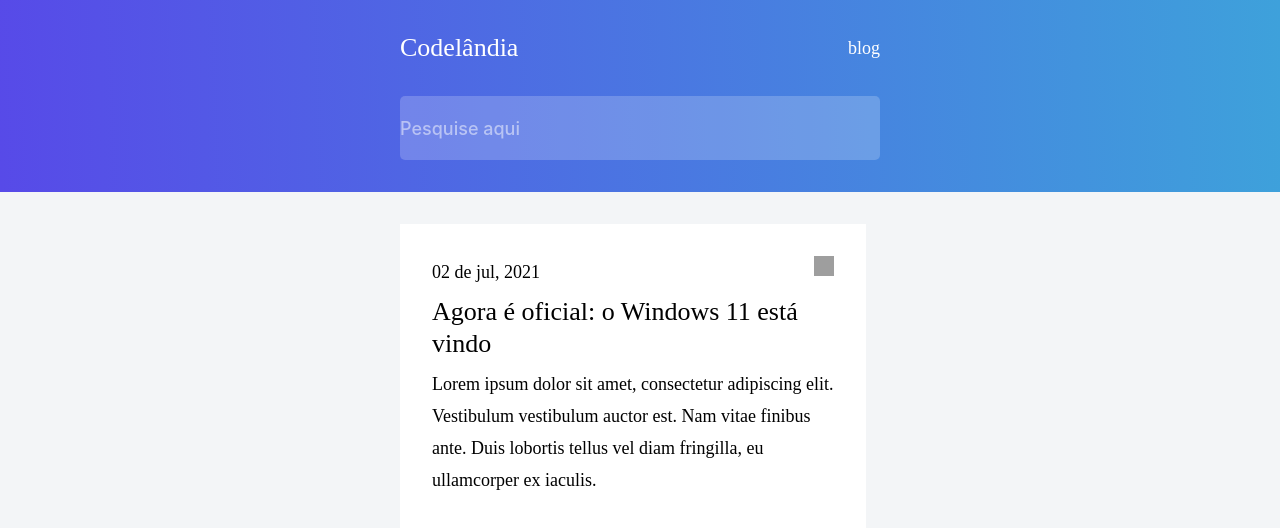
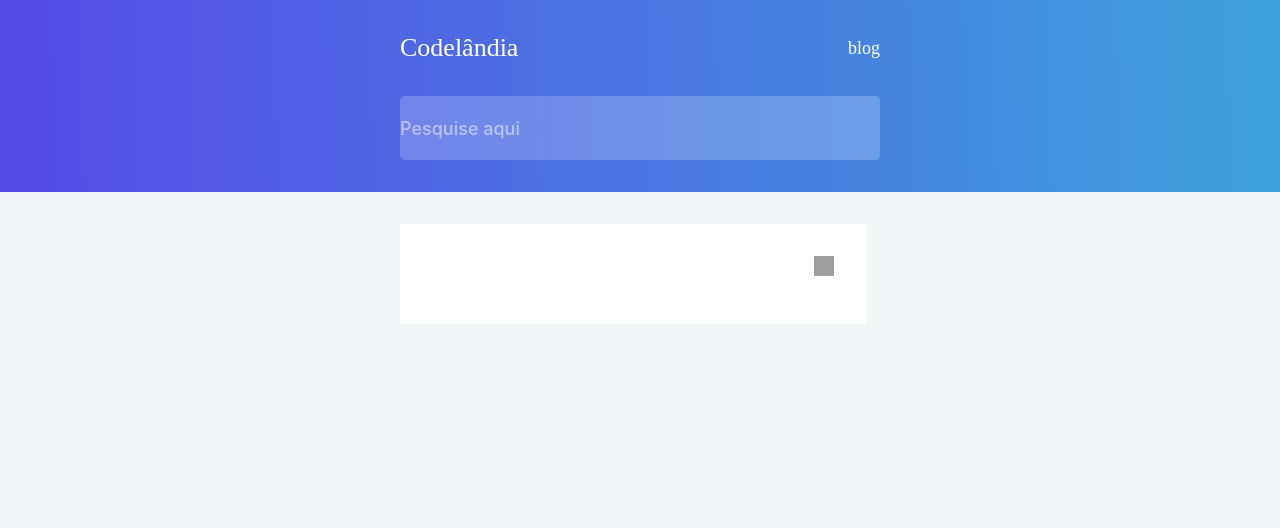
Before and after one commit to BiancaGrenzel/code-blog, a React (Vite) app: page / in a window 1280 px wide. Shown: the top 528 px of the page. Built offline with nearby package versions, Linux system fonts and the light colour scheme; grey boxes are pictures that could not be loaded.

Commit message:
refactor: use props on card

```diff
--- a/src/core/components/card/index.jsx
+++ b/src/core/components/card/index.jsx
@@ -2,20 +2,20 @@ import React from 'react';
 import { Typography } from '../../styles';
 import { Container, Icon, Line} from './style';
 
-const Card = () => {
+const Card = ({date, title, text}) => {
     return (
         <Container>
             <Line>
                 <Typography.Text>
-                    02 de jul, 2021
+                    {date}
                 </Typography.Text>
                 <Icon src='https://www.svgrepo.com/show/147921/heart.svg'/>
             </Line>
             <Typography.Title>
-                Agora é oficial: o Windows 11 está vindo
+                {title}
             </Typography.Title>
             <Typography.Text>
-            Lorem ipsum dolor sit amet, consectetur adipiscing elit. Vestibulum vestibulum auctor est. Nam vitae finibus ante. Duis lobortis tellus vel diam fringilla, eu ullamcorper ex iaculis.
+                {text}
             </Typography.Text>
         </Container>
     )
```
